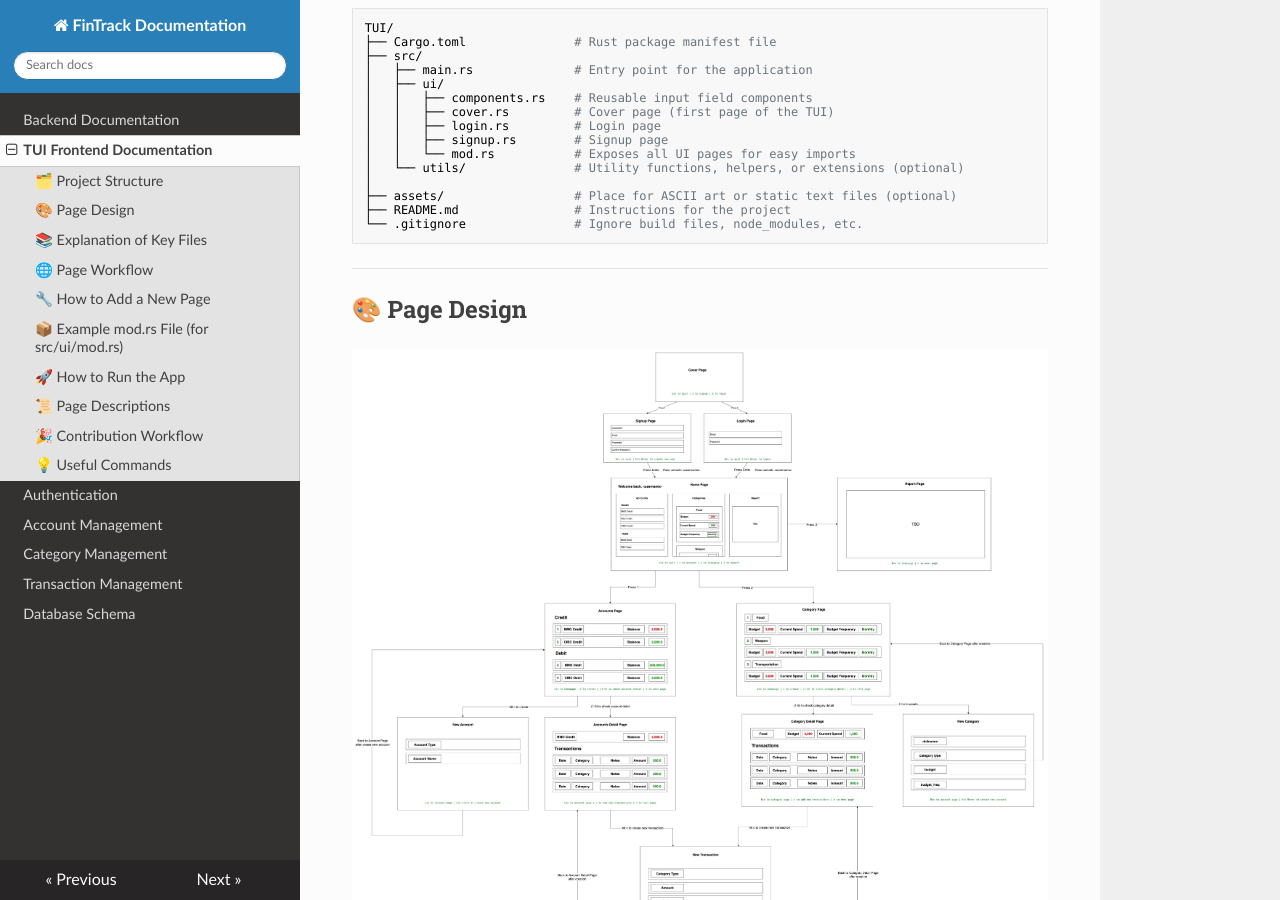
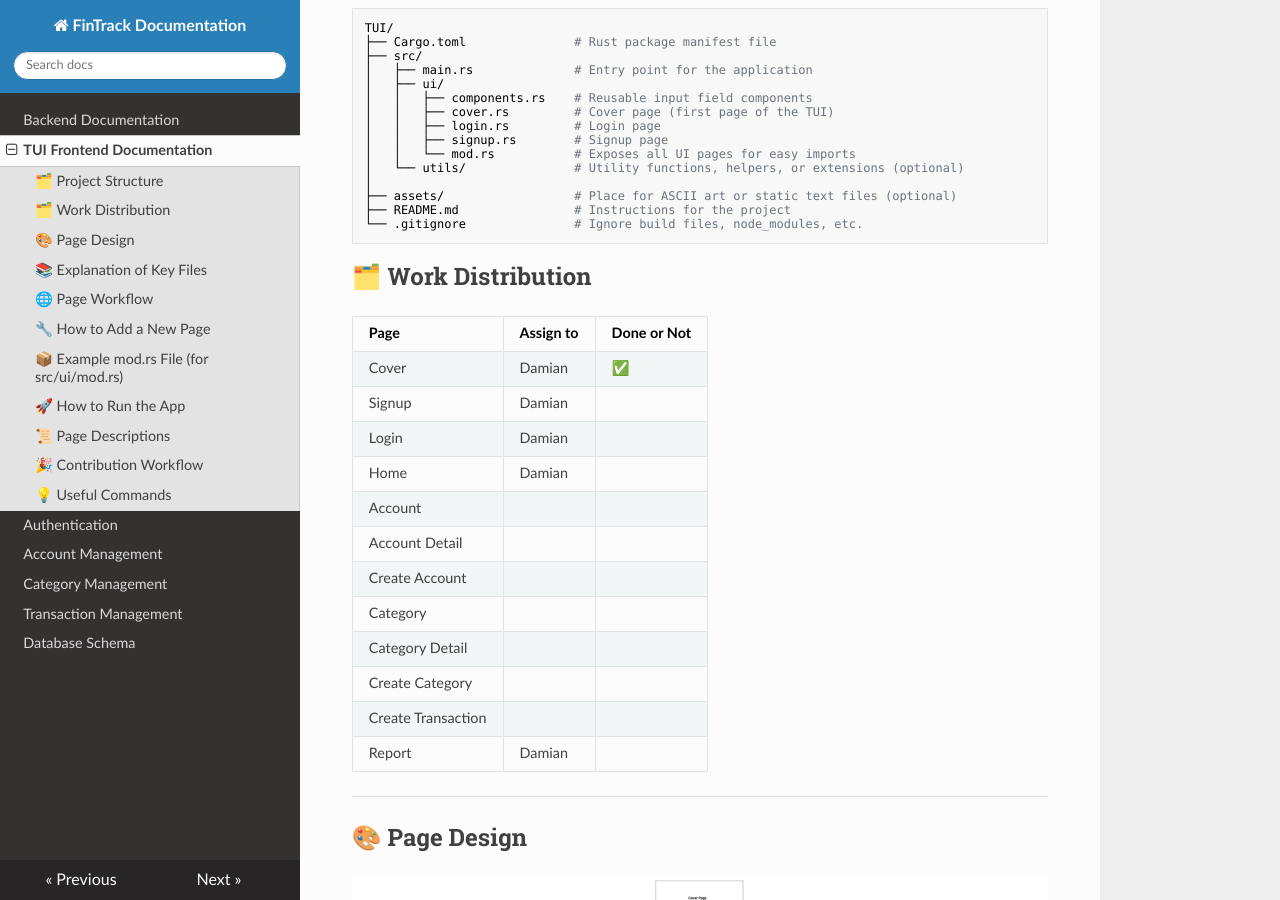
Before and after one commit to FinTrak-Solutions/Backend, an MkDocs documentation site: the page built from Documentation/docs/frontend.md, in a window 1280 px wide and 900 px high, scrolled down 450 px. Built offline with MkDocs 1.6.1, drawn with Linux system fonts in a browser that asks for light colours; nearby versions of some CDN libraries.

Commit message:
doc deployed

````diff
--- a/Documentation/docs/frontend.md
+++ b/Documentation/docs/frontend.md
@@ -32,6 +32,25 @@
 ├── README.md                # Instructions for the project
 └── .gitignore               # Ignore build files, node_modules, etc.
 ```
+
+
+## **🗂️ Work Distribution**
+
+| **Page**           | **Assign to** | **Done or Not** |
+|-------------------|---------------|-----------------|
+| Cover             | Damian        | ✅               |
+| Signup            | Damian        |                 |
+| Login             | Damian        |                 |
+| Home              | Damian        |                 |
+| Account           |               |                 |
+| Account Detail    |               |                 |
+| Create Account    |               |                 |
+| Category          |               |                 |
+| Category Detail   |               |                 |
+| Create Category   |               |                 |
+| Create Transaction|               |                 |
+| Report            | Damian        |                 |
+
 
 ---
 
````
Also changed, not shown: Documentation/site/index.html, Documentation/site/search/search_index.json, 1 other file.
